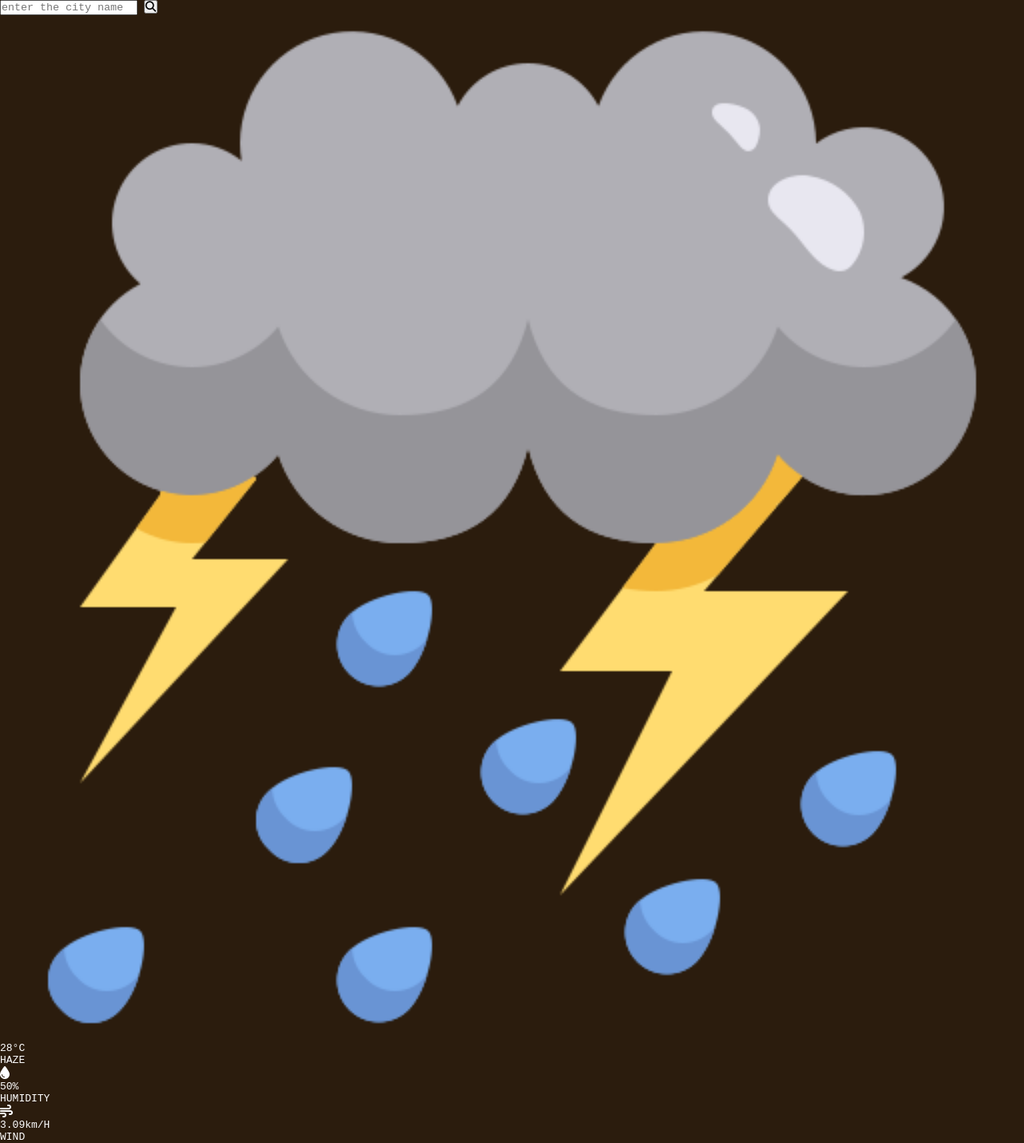
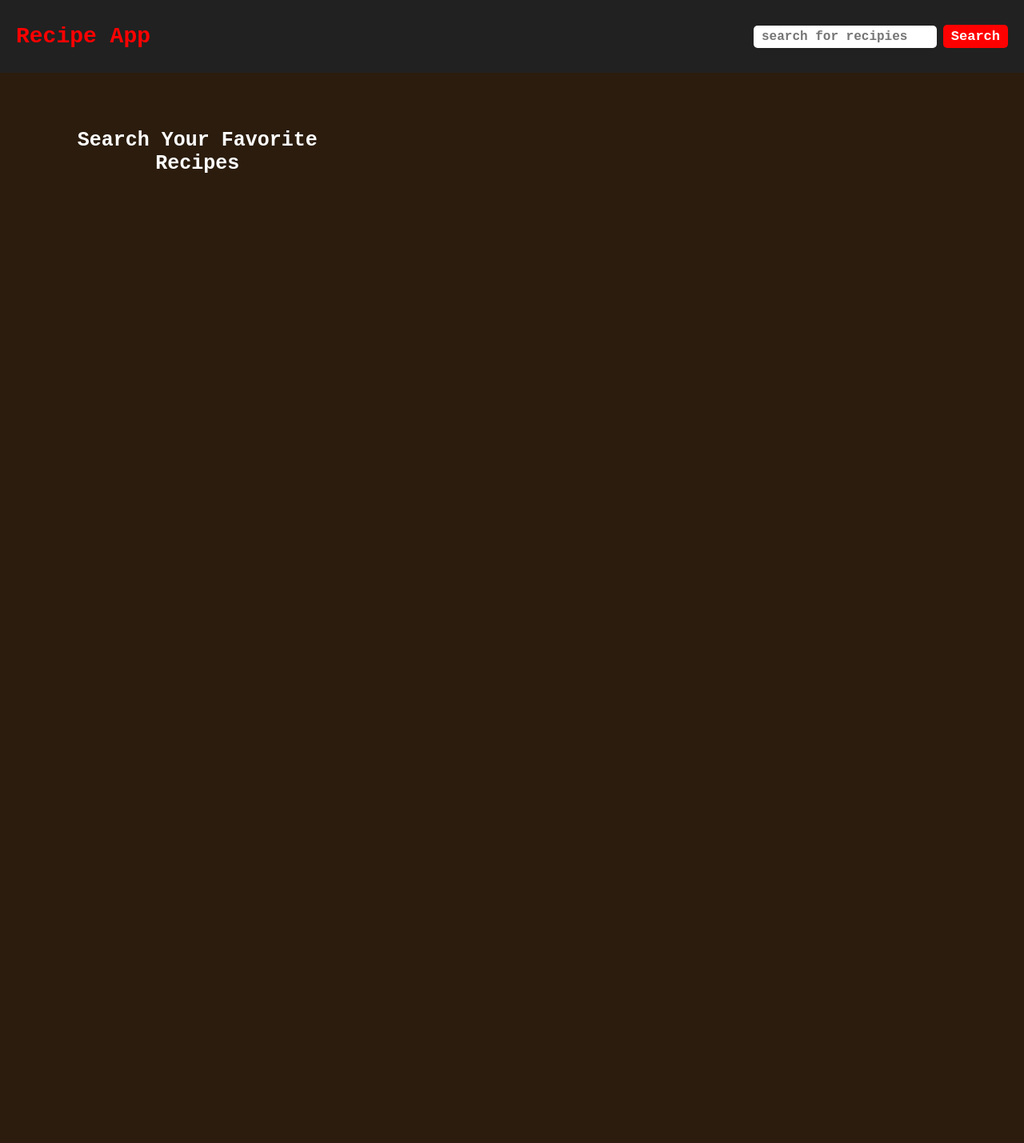
Before and after one commit to Maeen955/Maeen, a plain HTML site: page index.html in a window 1280 px wide. Shown: the whole page at 80% size. After the commit the page ends 800 px from the top, so only its background shows below. Drawn offline with Linux system fonts and the light colour scheme.

Commit message:
Update index.html

```diff
--- a/index.html
+++ b/index.html
@@ -3,36 +3,30 @@
 <head>
   <meta charset="UTF-8">
   <meta name="viewport" content="width=device-width, initial-scale=1.0">
-  <title>WEATHER app javascript</title>
+  <title>Recipe_app_javascript</title>
   <link rel="stylesheet" href="https://cdnjs.cloudflare.com/ajax/libs/font-awesome/6.7.1/css/all.min.css" integrity="sha512-5Hs3dF2AEPkpNAR7UiOHba+lRSJNeM2ECkwxUIxC1Q/FLycGTbNapWXB4tP889k5T5Ju8fs4b1P5z/iB4nMfSQ==" crossorigin="anonymous" referrerpolicy="no-referrer" />
   <link rel="stylesheet" href="index.css">
 </head>
 <body>
-<div class="container">
-    <div class="inbutBox">
-      <input id="input" type="text" placeholder="enter the city name">
-      <button id="btn" class="fa-solid fa-magnifying-glass"></button>
+<div id="container">
+    <nav>
+      <h1>recipe app</h1>
+      <form>
+        <input id="input" type="text" placeholder="search for recipies">
+        <button id="btn">search</button>
+      </form>
+    </nav>
+  <section id="sec">
+    <div id="result">
+      <h2>search your favorite recipes</h2>
     </div>
-      <div class="result">
-        <img id="img" src="storm.png" alt="" width="100%">
-        <p id="deg">28°C</p>
-        <p id="con">HAZE</p>
-      </div>
-      <div class="result1">
-
-        <div>
-          <i class="fa-solid fa-droplet"></i>
-          <p><span id="drop">50%</span> <br>HUMIDITY</p>
-        </div>
-        <div>
-          <i class="fa-solid fa-wind"></i>
-          <p><span id="km">3.09km/H</span><br>WIND</p>
-
-        </div>
-      </div>
-      <div>
-
-      </div>
+    <div id="recipeDtails">
+      <button type="button" id="closeBtn">
+        <i class="fa-solid fa-xmark"></i>
+      </button>
+      <div id="recipeDetailsContent"></div>
+    </div>
+  </section>
 </div>
 <script src="index.js"></script>
 
```
